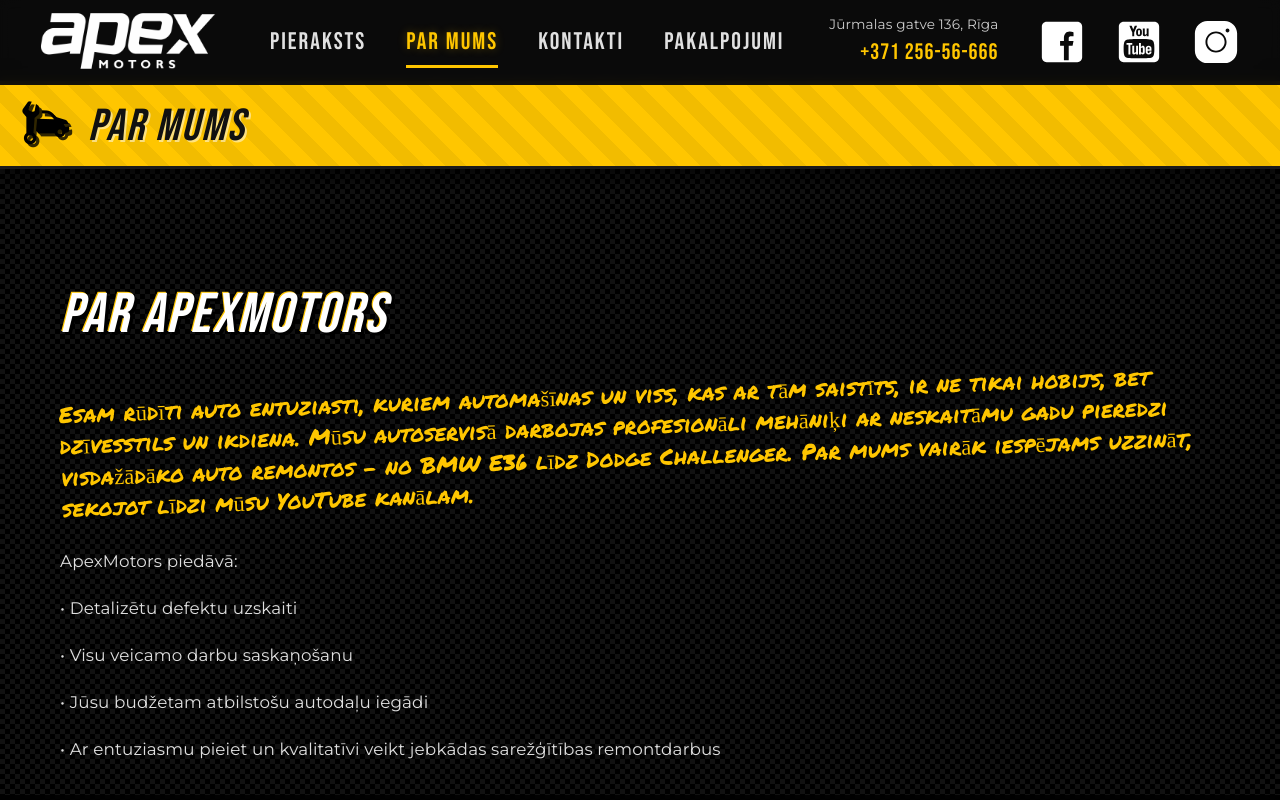
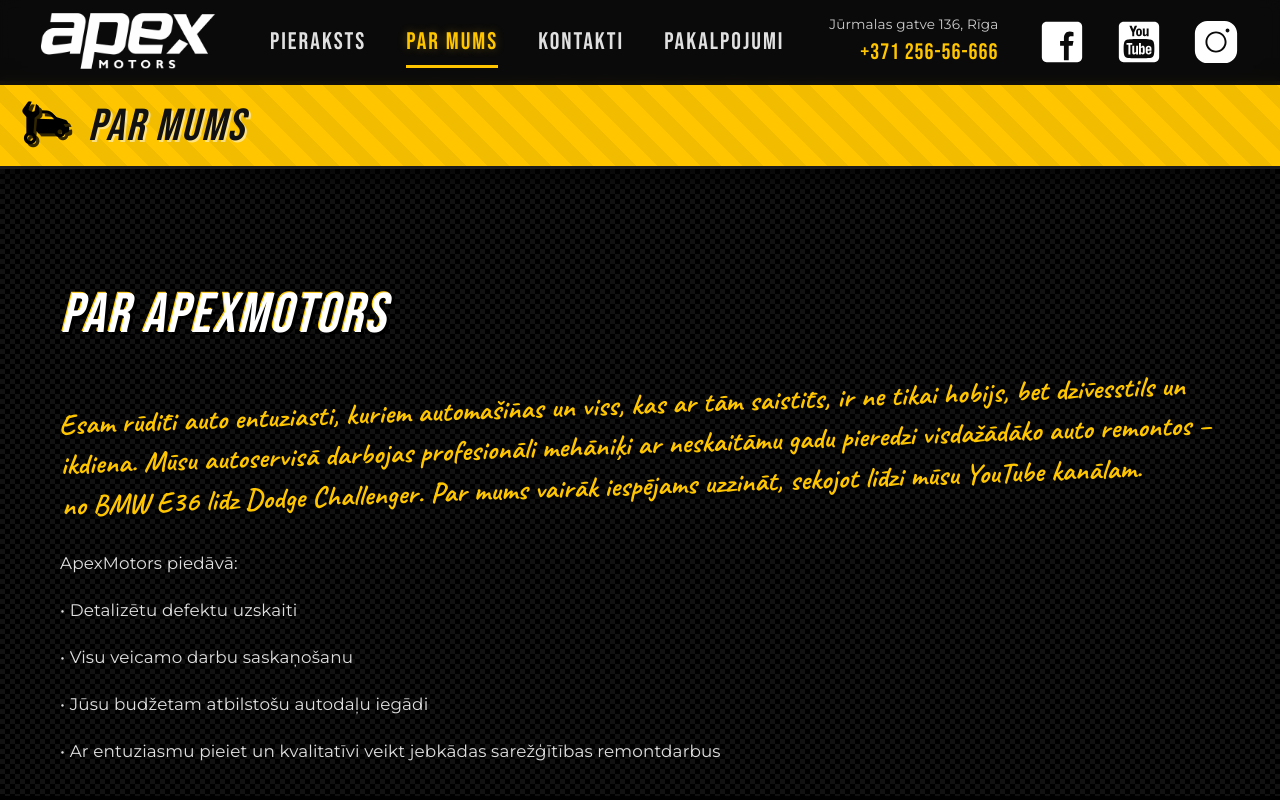
Before and after one commit to NukelearFusion/apex-test2, a React (Create React App) app in the folder client/: page /par-mums in a window 1280 px wide. Shown: the top 800 px of the page. Built offline with nearby package versions, Linux system fonts and the light colour scheme.

Commit message:
changed font

```diff
--- a/client/src/lapas/About.css
+++ b/client/src/lapas/About.css
@@ -1,4 +1,4 @@
-@import url('https://fonts.googleapis.com/css2?family=Bebas+Neue&family=Montserrat:ital,wght@0,400;0,600;1,400&family=Permanent+Marker&display=swap');
+@import url('https://fonts.googleapis.com/css2?family=Bebas+Neue&family=Caveat:wght@400;700&family=Montserrat:ital,wght@0,400;0,600;1,400&display=swap');
 
 .about-section {
     background-color: #111;
@@ -44,8 +44,9 @@
 }
 
 .about-subtitle-handwritten {
-    font-family: 'Permanent Marker', cursive;
-    font-size: 1.4rem;
+    font-family: 'Caveat', cursive;
+    font-size: 1.8rem;
+    font-weight: 700;
     line-height: 1.4;
     margin-bottom: 25px;
     color: #ffc600;
@@ -196,10 +197,6 @@
     filter: drop-shadow(2px 2px 0px rgba(0,0,0,0.5));
 }
 
-/* =========================================
-   СТИЛИ ДЛЯ МОДАЛЬНОГО ОКНА (ПОЛНОЭКРАННОЕ ВИДЕО)
-   ========================================= */
-
 .video-modal-overlay {
     position: fixed;
     top: 0;
@@ -211,14 +208,14 @@
     display: flex;
     justify-content: center;
     align-items: center;
-    backdrop-filter: blur(5px); /* Легкое размытие заднего фона */
+    backdrop-filter: blur(5px);
 }
 
 .video-modal-content {
     position: relative;
     width: 90vw;
-    max-width: 1400px; /* Ограничиваем максимальную ширину на больших экранах */
-    aspect-ratio: 16 / 9; /* Сохраняем пропорции видео */
+    max-width: 1400px;
+    aspect-ratio: 16 / 9;
     background: #000;
     box-shadow: 0 0 40px rgba(0,0,0,1);
     border-radius: 4px;
@@ -249,8 +246,6 @@
     transform: scale(1.1);
 }
 
-/* ========================================= */
-
 @media (max-width: 768px) {
     .about-title {
         font-size: 2.8rem;
```
